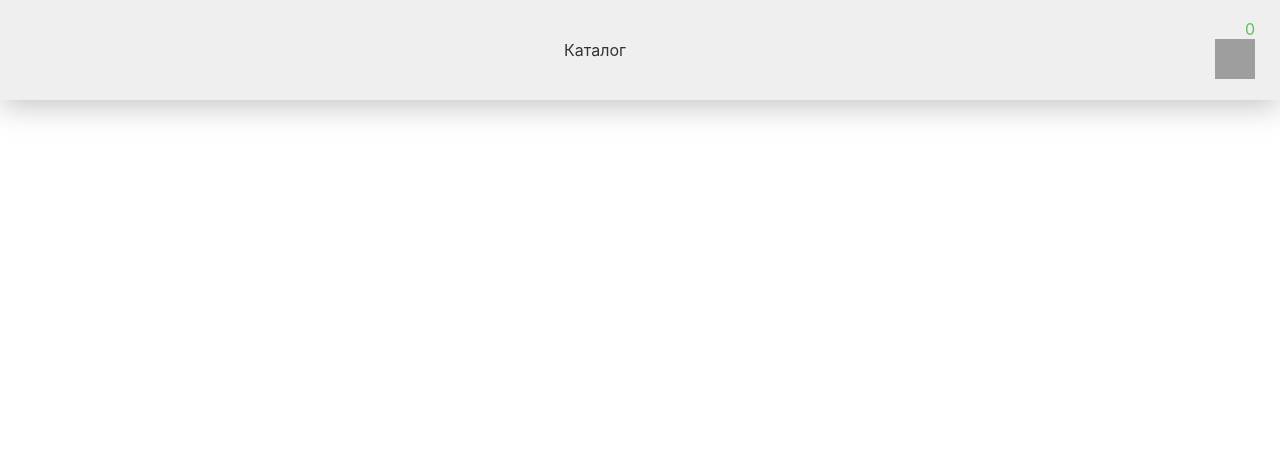
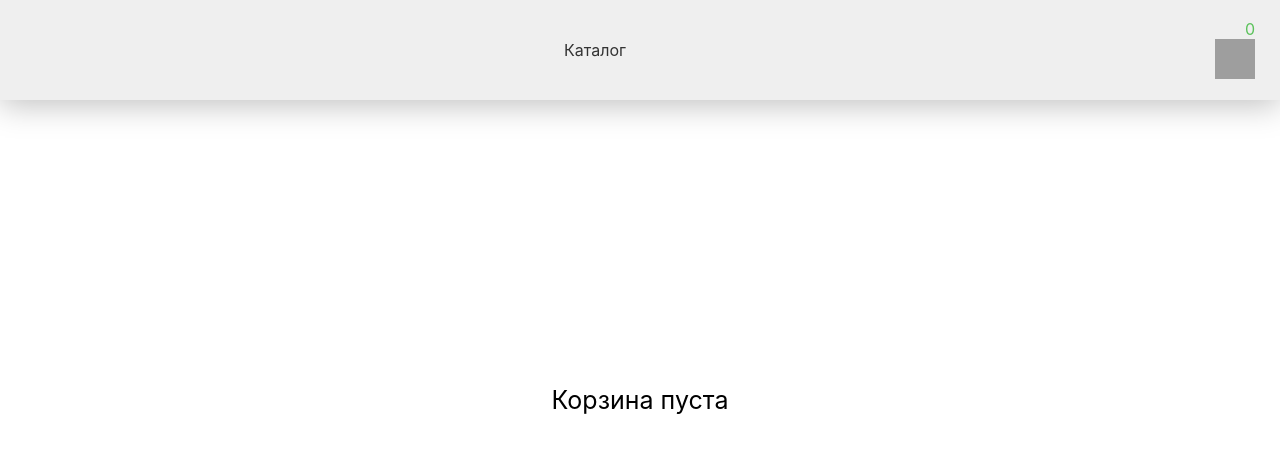
Before and after one commit to Andrew1996-la/test-appevent, a React (Create React App) app: page /basket in a window 1280 px wide. Shown: the top 452 px of the page. Built offline with nearby package versions, Linux system fonts and the light colour scheme; grey boxes are pictures that could not be loaded.

Commit message:
Подсчет итоговой суммы

```diff
--- a/src/App.tsx
+++ b/src/App.tsx
@@ -1,7 +1,7 @@
 import React from 'react';
 import './App.css';
 import Header from "./components/Header/Header";
-import {Route, Routes} from "react-router-dom";
+import {Route, Routes, redirect, Navigate} from "react-router-dom";
 import CatalogPage from "./pages/CatalogPage/CatalogPage";
 import BasketPage from "./pages/BasketPage/BasketPage";
 import NotFound from "./pages/NotFound/NotFound";
@@ -12,6 +12,7 @@ function App() {
         <Header />
 
         <Routes>
+            <Route path="/" element={<Navigate to="/catalog" />} />
             <Route path="/catalog" element={<CatalogPage />}/>
             <Route path="/basket" element={<BasketPage />}/>
             <Route path="*" element={<NotFound />}/>
--- /dev/null
+++ b/src/components/CounterSum/CounterSum.tsx
@@ -0,0 +1,18 @@
+import {IProduct} from "../../api";
+import {useAppSelector} from "../../hooks";
+import cn from './counterSum.module.css';
+
+const CounterSum = () => {
+    const productList: IProduct[] | [] = useAppSelector(state => state.basket.basketProduct);
+    let sum = 0;
+    for (let i = 0; i < productList.length; i++) {
+        sum += productList[i].price;
+    }
+    return (
+        <div className={cn.sum}>
+            Итого: {sum}
+        </div>
+    )
+}
+
+export default CounterSum
--- /dev/null
+++ b/src/components/CounterSum/counterSum.module.css
@@ -0,0 +1,6 @@
+.sum {
+    margin: 20px 20px 0 0;
+    display: flex;
+    justify-content: flex-end;
+    font-size: 22px;
+}
--- a/src/components/ProductListInBasket/ProductListInBasket.tsx
+++ b/src/components/ProductListInBasket/ProductListInBasket.tsx
@@ -5,16 +5,20 @@ import cn from './productListInBasket.module.css';
 
 const ProductListInBasket = () => {
     const productList: IProduct[] | [] = useAppSelector(state => state.basket.basketProduct);
-
+    {/*соре, не понимаю почему в этом компоненте консоль высвечивает ошибку о не уникальном key, фактически уникальный*/}
     return (
         <div className={cn.productList}>
             {productList.map((product: any) => {
-                return <ProductInBasket
+                return (
+                    <>
+                        <ProductInBasket
                             key={product.id}
                             id={product.id}
                             title={product.title}
                             urlImg={product.urlImg}
                             price={product.price}/>
+                    </>
+                )
             })}
         </div>
     )
--- a/src/index.tsx
+++ b/src/index.tsx
@@ -10,11 +10,9 @@ const root = ReactDOM.createRoot(
   document.getElementById('root') as HTMLElement
 );
 root.render(
-  <React.StrictMode>
       <BrowserRouter>
           <Provider store={store}>
               <App />
           </Provider>
       </BrowserRouter>
-  </React.StrictMode>
 );
--- a/src/pages/BasketPage/BasketPage.tsx
+++ b/src/pages/BasketPage/BasketPage.tsx
@@ -1,10 +1,21 @@
 import React from "react";
 import ProductListInBasket from "../../components/ProductListInBasket/ProductListInBasket";
+import CounterSum from "../../components/CounterSum/CounterSum";
+import {useAppSelector} from "../../hooks";
+import cn from './basketPage.module.css'
 
 const BasketPage = () => {
+    const productCount = useAppSelector(state => state.basket.basketProduct.length);
     return (
         <section>
-            <ProductListInBasket />
+            {productCount > 0 ?
+                <>
+                    <ProductListInBasket />
+                    <CounterSum />
+                </> :
+                <div className={cn.basketList_empty}>Корзина пуста</div>
+            }
+
         </section>
     )
 }
--- /dev/null
+++ b/src/pages/BasketPage/basketPage.module.css
@@ -0,0 +1,7 @@
+.basketList_empty{
+    font-size: 25px;
+    position: absolute;
+    top: 50%;
+    left: 50%;
+    transform: translate(-50%, -50%);
+}
```
